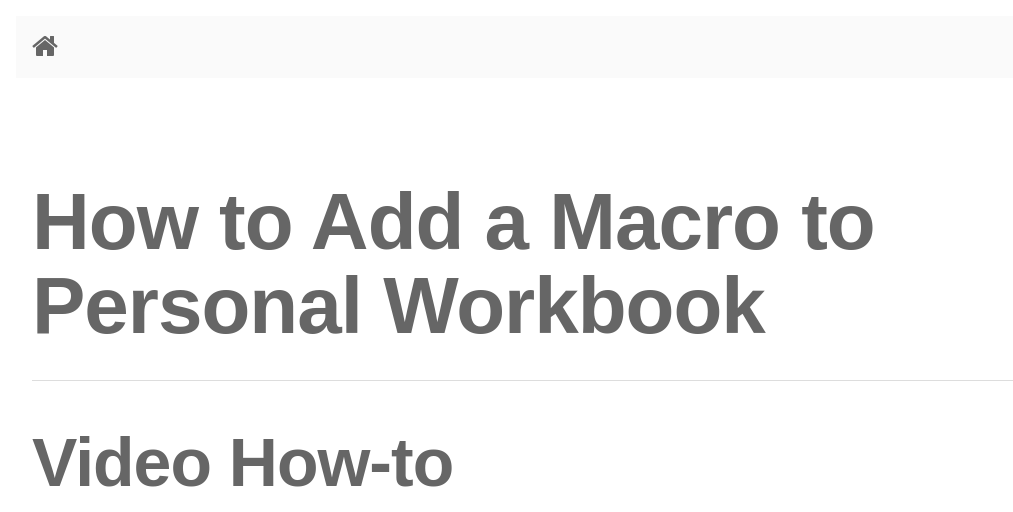
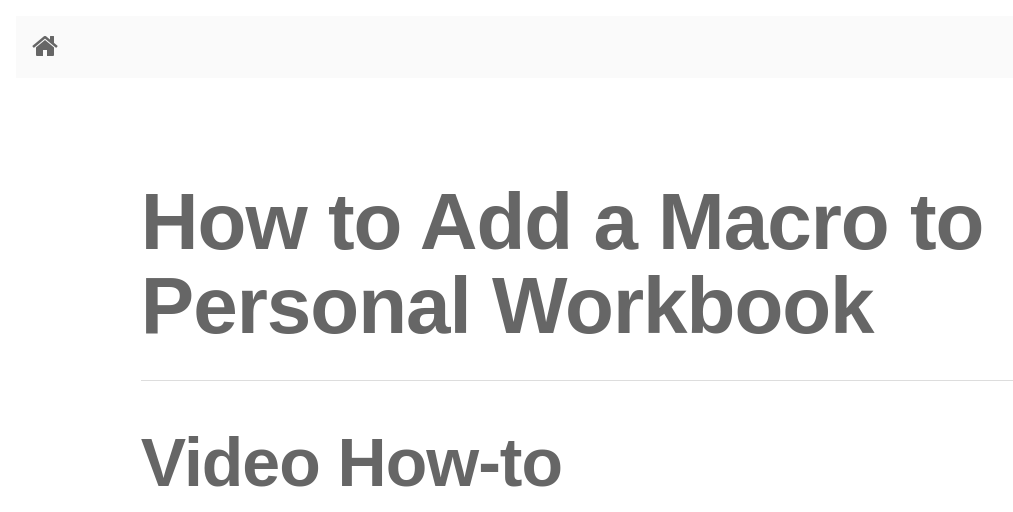
Before and after one commit to SharedIT/SharedIT.github.io, a Jekyll site: the page built from _posts/2016-02-15-PersonalWorkbook.md, in a window 1280 px wide. Shown: the top 512 px of the page, without its empty margins (0-1013 px from the left). Built offline with Jekyll 4.4.1, drawn with Linux system fonts in a browser that asks for light colours; nearby versions of some CDN libraries; some web fonts are replaced; grey boxes are pictures that could not be loaded.

Commit message:
reponsive

```diff
--- a/assets/css/4-pages/markdown.sass
+++ b/assets/css/4-pages/markdown.sass
@@ -7,11 +7,8 @@ html#htmlSelect
   padding: 2rem 1rem
   .content
     background-color: white
-    position: absolute
-    margin-left: -50%
-    left: 50%
-    width: 90%
-    padding: 0 2rem
+    margin: 0 auto
+    padding: 0 10%
     #title
       font-size: 5rem
       margin-bottom: 2rem
```
